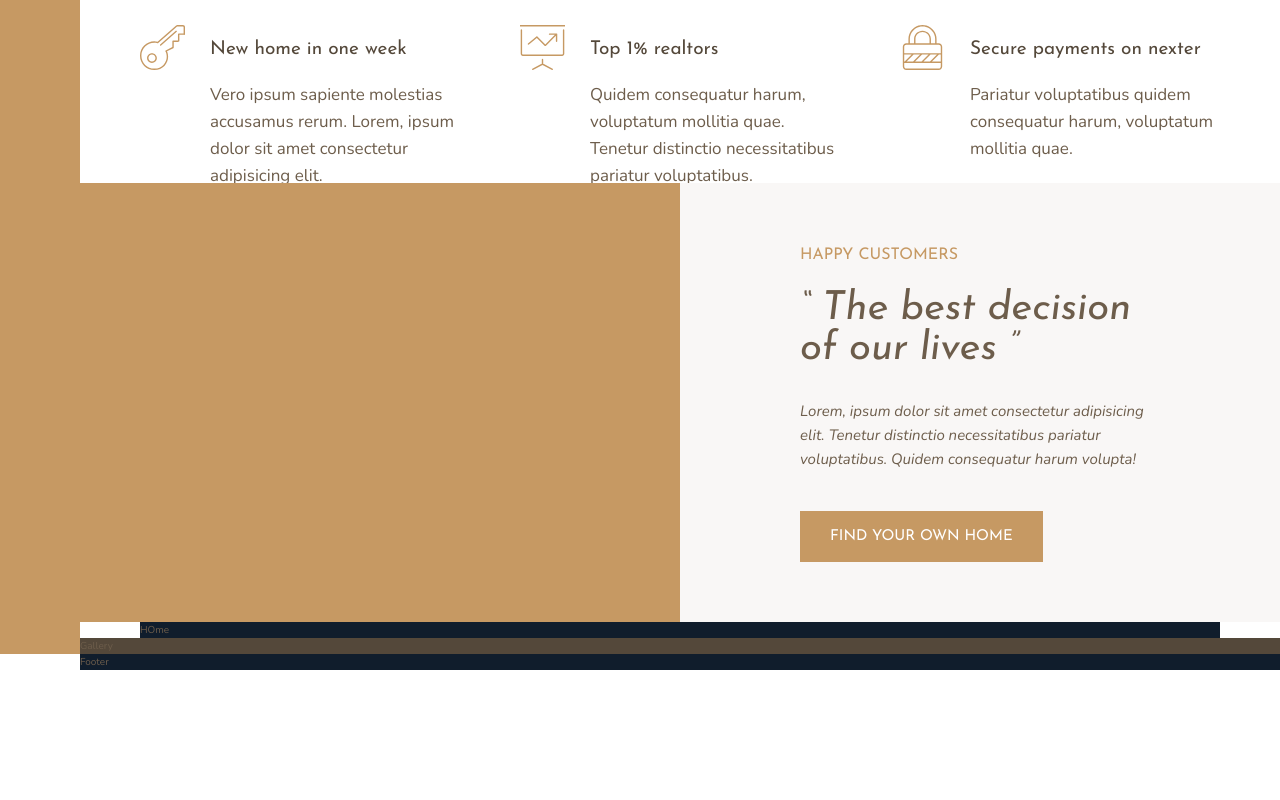
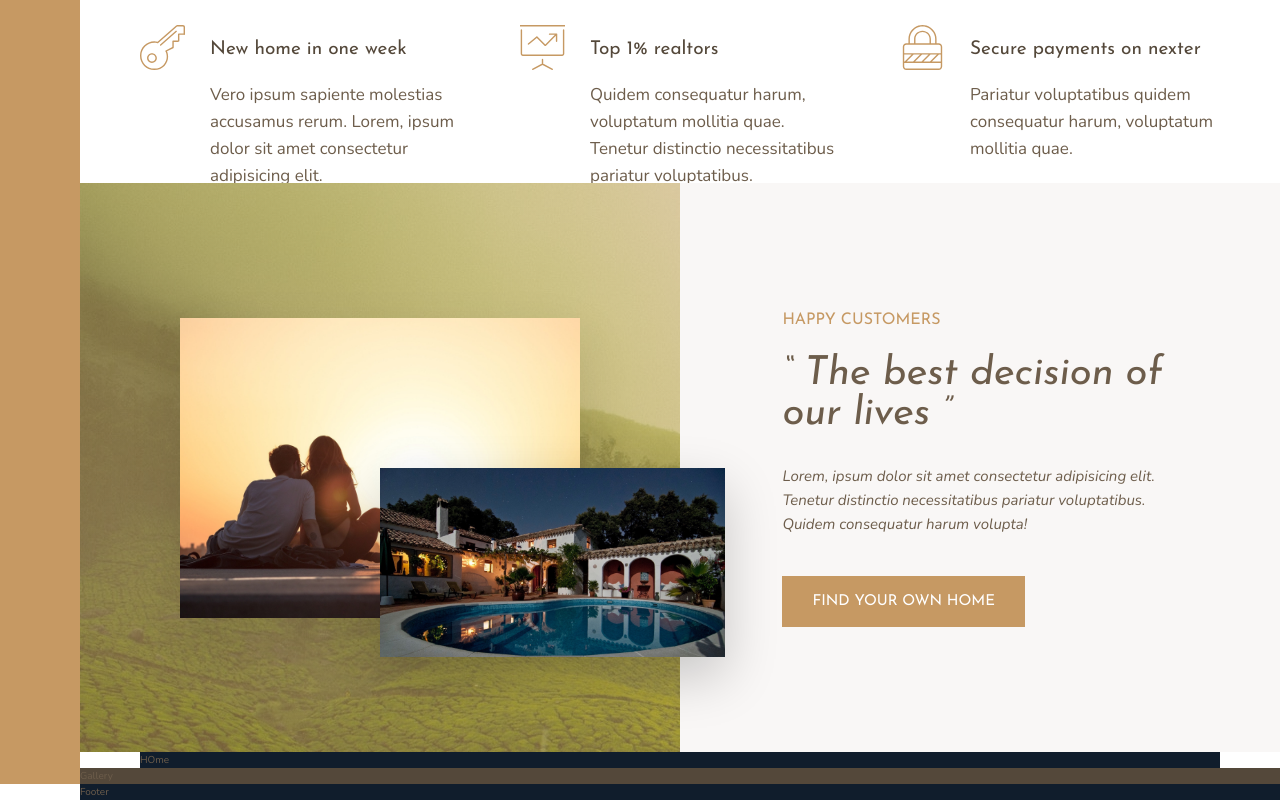
Before and after one commit to jdharveng/CCS_training_GridLayout, a website: page index.html in a window 1280 px wide. Shown: the part 985-1785 px from the top of the page. Before the commit the page ends 1655 px from the top, so only its background shows below. Drawn offline with nearby package versions, Linux system fonts and the light colour scheme.

Commit message:
Placing pictures

```diff
--- a/index.html
+++ b/index.html
@@ -75,6 +75,8 @@
         </section>
 
         <div class="story__pictures">
+          <img src="img/story-1.jpeg" alt="Couple with new house" class="story__img--1">
+          <img src="img/story-2.jpeg" alt="New house" class="story__img--2">
 
         </div>
 
--- a/sass/_story.scss
+++ b/sass/_story.scss
@@ -2,13 +2,37 @@
   &__pictures {
     background-color: $color-primary;
     grid-column: full-start / col-end 4;
+    background-image: linear-gradient(rgba($color-primary,.5), rgba($color-primary,.5)), url(../img/back.jpg);
+
+    display: grid;
+    grid-template-rows: repeat(6,1fr);
+    grid-template-columns: repeat(6,1fr);
+    align-items: center;
+
   }
+
+  &__img--1{
+    width: 100%;
+    grid-row: 2 / 6;
+    grid-column: 2 / 6;
+    box-shadow: 0 2rem 5rem rgba(#000, .1);
+
+  }
+
+  &__img--2{
+    width: 115%;
+    grid-row: 4 /6;
+    grid-column: 4 / 7;
+    z-index: 20;
+    box-shadow: 0 2rem 5rem rgba(#000, .2);
+  }
+
 
   &__content {
     background-color: $color-grey-light-1;
     grid-column: col-start 5 / full-end;
 
-    padding: 6rem 12rem;
+    padding: 6rem 8vw;
 
     /*
     display: flex;
```
Also changed, not shown: css/style.css.
